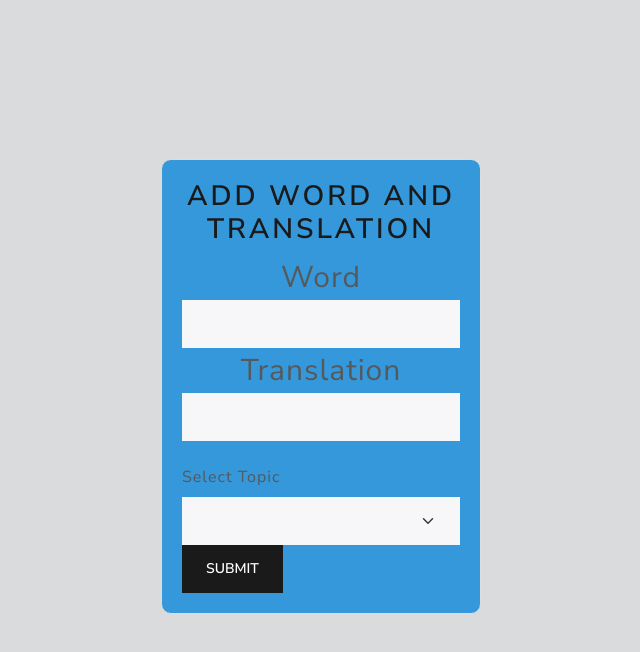
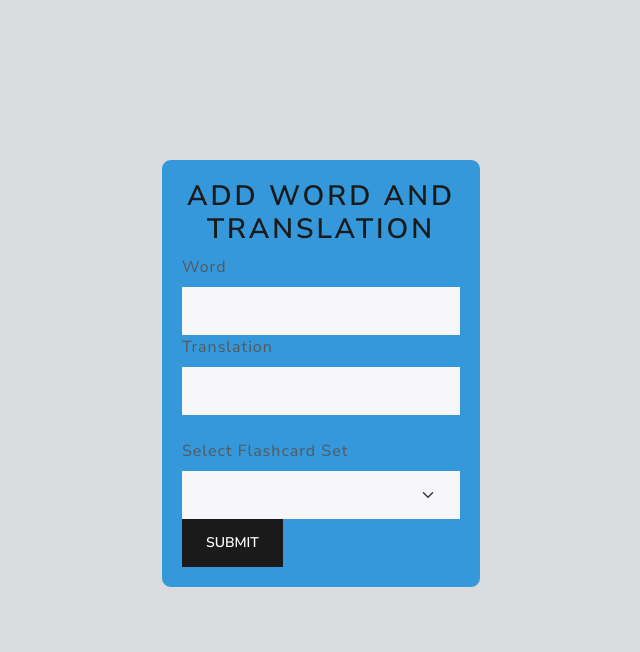
Before and after one commit to mariashapo/FlashCards, a Flask app: page /add_word in a window 1280 px wide. Shown: the part 93-745 px from the top of the page, without its empty margins (319-959 px from the left). Run offline with Flask 3, Linux system fonts and the light colour scheme; data that the repository does not hold is empty; some libraries are stand-ins or nearby versions.

```diff
--- a/api/templates/add_word.html
+++ b/api/templates/add_word.html
@@ -4,19 +4,19 @@
 <head>
     <link rel="stylesheet" type="text/css" href="{{ url_for('static', filename='css/bootstrap.css') }}">
     <style>
+        .form-background {
+            background-color: #3498db;
+        }
+        .page-background {
+            background-color: #dadbdc;
+        }
         .form-box {
-            max-width: 25vw; /* Adjust this value to your desired width */
+            max-width: 25vw;
             margin: auto;
             padding: 20px;
             border: 1px solid #ddd;
             border-radius: 10px;
             margin-top: 20vh;
-        }
-        .form-background {
-            background-color: #3498db;
-        }
-        .page-background {
-            background-color: #dadbdc;
         }
     </style>
 </head>
@@ -24,32 +24,28 @@
     {{ create_navbar("add_word", "form-background") }}
     <div class="container">
         <div class="row">
-            <div class="cool-md-12">
+            <div class="col-md-12">
                 <div class="form-box form-background">
                     <h2 class="text-center">Add Word and Translation</h2>
                     <form action="{{ url_for('added_word') }}" method="post">
                         <div class="form-group">
-                            <div style="text-align: center;">
-                                <label for="word" class="text-center" style="font-size: 30px;">Word</label>
-                            </div>
+                            <label for="word" class="form-label">Word</label>
                             <input type="text" id="word" class="form-control" name="word" required>
                         </div>
 
                         <div class="form-group">
-                            <div style="text-align: center;">
-                                <label for="translation" class="text-center" style="font-size: 30px;">Translation</label>
-                            </div>
+                            <label for="translation" class="form-label">Translation</label>
                             <input type="text" id="translation" class="form-control" name="translation" required>
                         </div>
 
                         <!-- Topic Selection Dropdown -->
                         <div class="form-group">
-                                <label for="topic" class="form-label mt-4">Select Topic</label>
-                                <select class="form-select" id="topic" name="topic">
-                                    {% for topic in topics_list %}
-                                    <option value="{{ topic.id }}">{{ topic.name }}</option>
-                                    {% endfor %}
-                                </select>
+                            <label for="topic" class="form-label mt-4">Select Flashcard Set</label>
+                            <select class="form-select" id="topic" name="topic">
+                                {% for topic in topics_list %}
+                                <option value="{{ topic.id }}">{{ topic.name }}</option>
+                                {% endfor %}
+                            </select>
                         </div>
 
                         <button type="submit" class="btn btn-primary btn-block">Submit</button>
@@ -58,5 +54,8 @@
             </div>
         </div>
     </div>
+
+    <!-- Include Bootstrap JavaScript -->
+    <script src="https://cdn.jsdelivr.net/npm/bootstrap@5.1.3/dist/js/bootstrap.bundle.min.js"></script>
 </body>
 </html>
```
Also changed, not shown: api/templates/added_word.html (+12 -3 lines).
